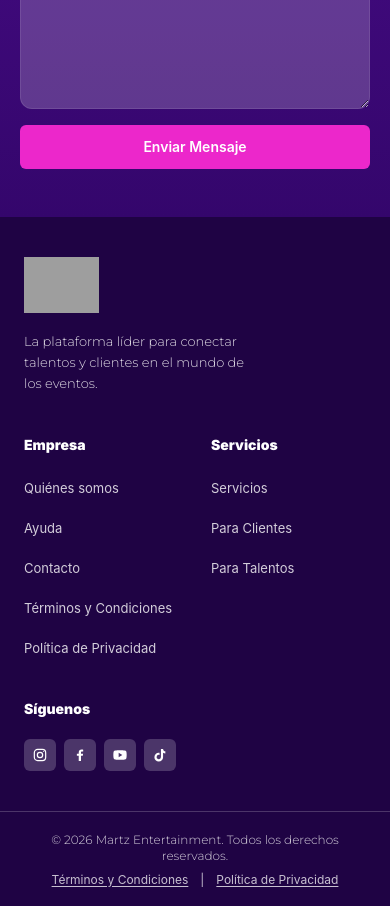
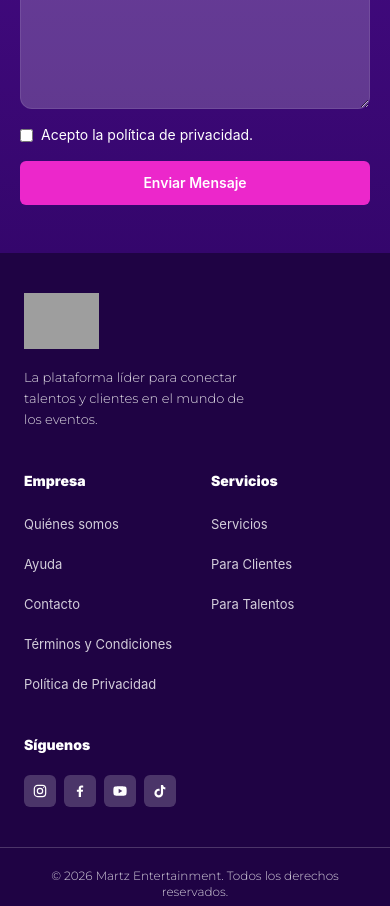
Before and after one commit to orbetjose/landing-martz, a React (Vite) app: page / in a window 390 px wide. Shown: the part 8800-9706 px from the top of the page. Built offline with nearby package versions, Linux system fonts and the light colour scheme; grey boxes are pictures that could not be loaded; a web font is replaced by a local one.

Commit message:
Se agrego el consentimiento de politicas a cada formulario

```diff
--- a/src/components/FormCliente.tsx
+++ b/src/components/FormCliente.tsx
@@ -104,6 +104,18 @@ export default function FormCliente({ onClose }: { onClose: () => void }) {
           />
         </label>
 
+        <label className="flex items-start gap-2 text-sm font-normal text-[#34313a] sm:col-span-2">
+          <input
+            className="mt-1 accent-[#6000cf]"
+            type="checkbox"
+            name="aceptaPoliticaPrivacidad"
+            required
+          />
+          <span>
+            Acepto la política de privacidad.
+          </span>
+        </label>
+
         {status === "success" && (
           <p className="text-sm text-green-700 sm:col-span-2" role="status">
             Recibimos tu solicitud. Gracias por contactarnos.
--- a/src/components/FormTalento.tsx
+++ b/src/components/FormTalento.tsx
@@ -148,6 +148,18 @@ export default function FormTalento({ onClose }: { onClose: () => void }) {
           <input className={fieldClassName} name="pais" autoComplete="country-name" required />
         </label>
 
+        <label className="flex items-start gap-2 text-sm font-normal text-[#34313a] sm:col-span-2">
+          <input
+            className="mt-1 accent-[#6000cf]"
+            type="checkbox"
+            name="aceptaPoliticaPrivacidad"
+            required
+          />
+          <span>
+            Acepto la política de privacidad.
+          </span>
+        </label>
+
         {status === "success" && (
           <p className="text-sm text-green-700 sm:col-span-2" role="status">
             Recibimos tu registro. Gracias por compartir tu talento.
--- a/src/pages/Home.tsx
+++ b/src/pages/Home.tsx
@@ -1229,6 +1229,18 @@ export default function Home() {
                   required
                 />
 
+                <label className="flex items-start gap-2 text-sm text-white sm:col-span-2">
+                  <input
+                    className="mt-1 accent-[#ec27cb]"
+                    type="checkbox"
+                    name="aceptaPoliticaPrivacidad"
+                    required
+                  />
+                  <span>
+                    Acepto la política de privacidad.
+                  </span>
+                </label>
+
                 <button
                   className="inline-flex min-h-11 items-center justify-center rounded-md bg-[#ec27cb] px-5 py-2 text-sm font-semibold text-white transition-colors hover:bg-[#d51ab5] disabled:cursor-wait disabled:opacity-70 sm:col-span-2"
                   type="submit"
```
